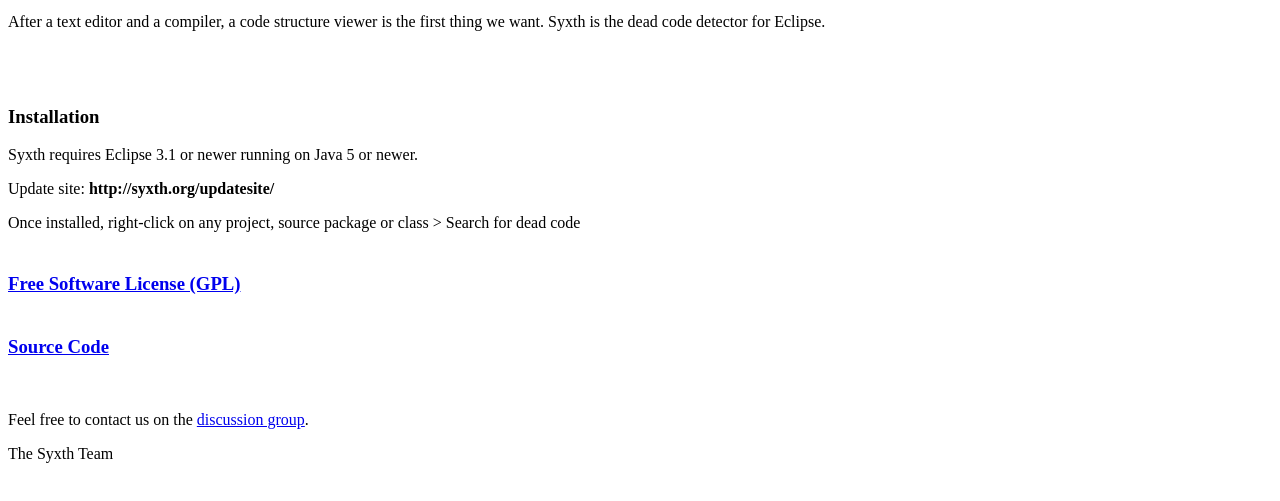
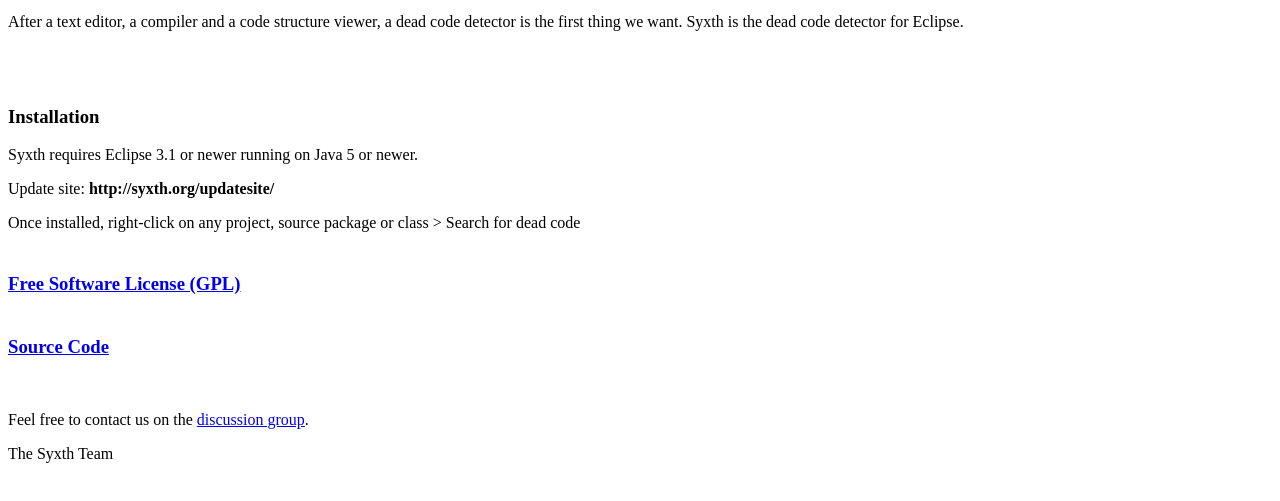
Before and after one commit to marcelotomazini/syxth, a plain HTML site: page index.html in a window 1280 px wide. Shown: the part 197-698 px from the top of the page. Drawn offline with Linux system fonts and the light colour scheme.

Commit message:
minor changes

```diff
--- a/index.html
+++ b/index.html
@@ -15,7 +15,7 @@
 By <A HREF="http://www.objective.com.br">Objective Solutions</A> and <A HREF="https://github.com/marcelotomazini/syxth/graphs/contributors">contributors</A></P>
 
 <P >
-After a text editor and a compiler, a code structure viewer is the first thing we want.
+After a text editor, a compiler and a code structure viewer, a dead code detector is the first thing we want.
 Syxth is the dead code detector for Eclipse.
 </P>
 <br/>
```
